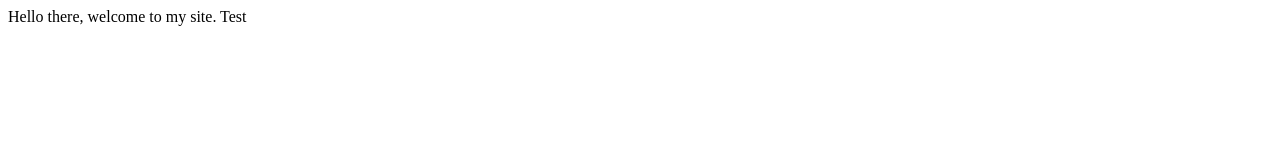
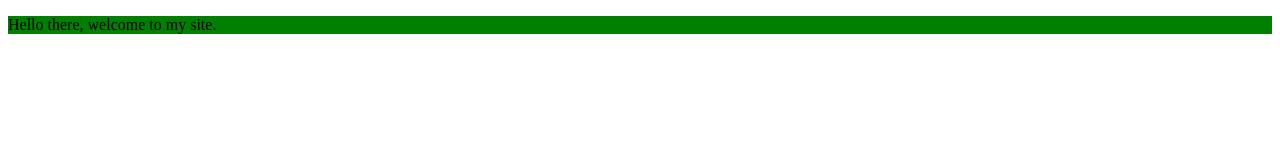
Before and after one commit to ryanecampbell/fantasy-football, a plain HTML site: page index.html in a window 1280 px wide. Drawn offline with Linux system fonts and the light colour scheme.

Commit message:
Added a default css class, and some vs code files

```diff
--- /dev/null
+++ b/css/main.css
@@ -0,0 +1,3 @@
+p {
+    background-color: green;
+}
--- a/index.html
+++ b/index.html
@@ -1,14 +1,14 @@
 <!DOCTYPE html>
 <html class="no-js">
     <head>
-        <meta charset="utf-8">
+        <link rel="stylesheet" type="text/css" href="css/main.css">
+        <!-- <meta charset="utf-8">
         <meta http-equiv="X-UA-Compatible" content="IE=edge">
         <title></title>
         <meta name="description" content="">
-        <meta name="viewport" content="width=device-width, initial-scale=1">
+        <meta name="viewport" content="width=device-width, initial-scale=1"> -->
     </head>
     <body>
-        Hello there, welcome to my site.
-        Test
+        <p class="main">Hello there, welcome to my site.</p>
     </body>
 </html>
```
